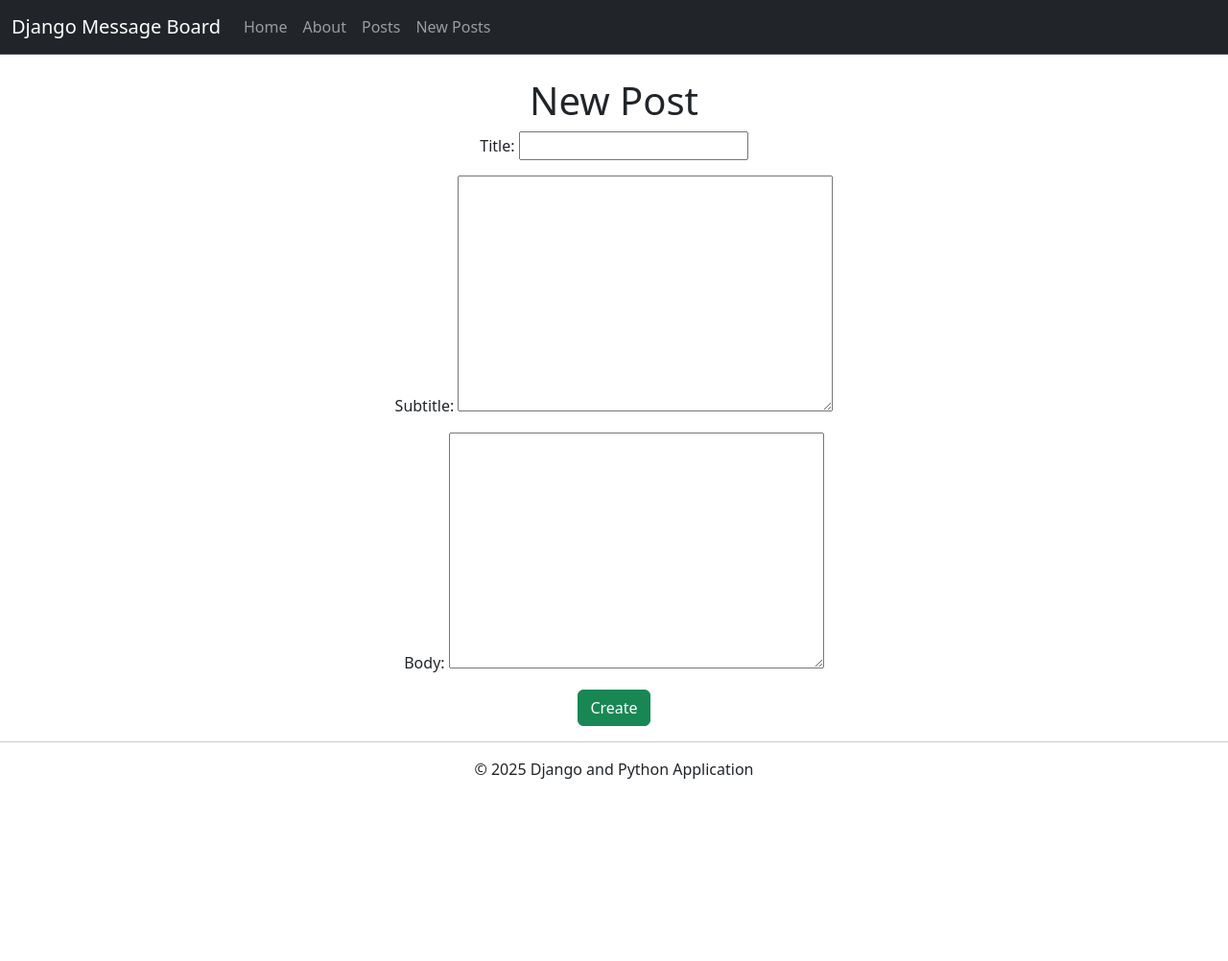
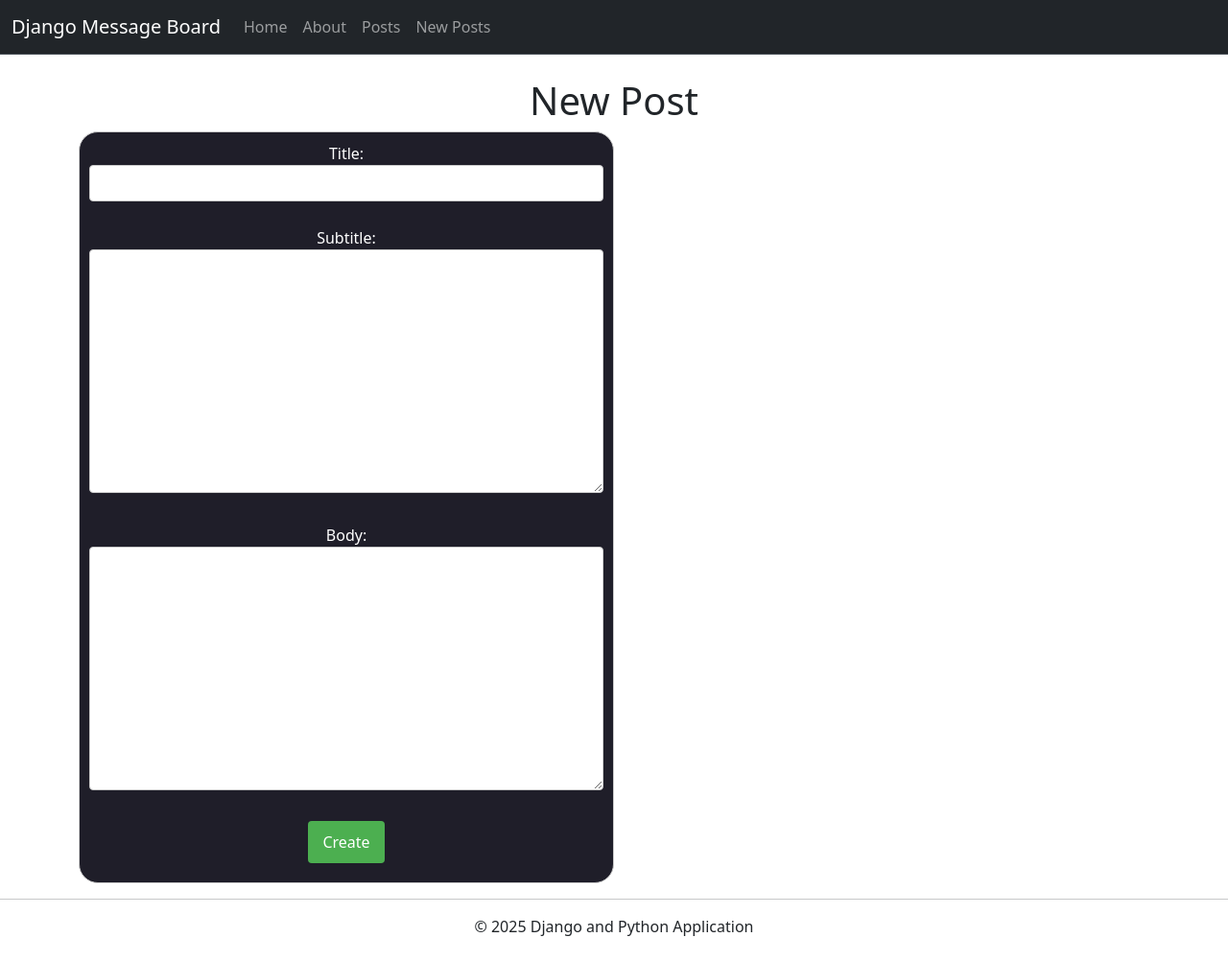
Before and after one commit to jammy-sdgku/112-MB, a Django app: page /posts/new/ in a window 1280 px wide. Shown: the whole page at 96% size. Before the commit the page ends 812 px from the top, so only its background shows below. Run offline with Django 5.2, Linux system fonts and the light colour scheme.

Commit message:
112 Final

```diff
--- a/posts/views.py
+++ b/posts/views.py
@@ -25,6 +25,7 @@ class PostListView(ListView): #inheritance
     #we can use queryset to filter the data.
     #queryset = Post.objects.filter(author='admin') #filtering the data to show only posts by author 'admin'
 
+   #What is the Django shortcut method to more easily render an html response? Render_to_response method
 
 class PostDetailView(DetailView):
     model = Post
--- a/static/css/posts.css
+++ b/static/css/posts.css
@@ -19,3 +19,42 @@
 .posts_list p1 {
     text-align: center;
 }
+
+.editForm {
+    display: block;
+    width: 50%;
+    padding: 10px;
+    border: 1px solid #ccc;
+    border-radius: 20px;
+    background-color: #1f1e29;
+    color: white;
+    align-items: center;
+}
+
+.editForm p {
+    display: block: margin-bottom: 10px;
+}
+
+.editForm label {
+    display: block margin-bottom: 5px;
+}
+
+.editForm input,
+.editForm textarea,
+.editForm select {
+    width: 100%;
+    margin-bottom: 10px;
+    padding: 6px;
+    border-radius: 4px;
+    border: 1px solid #ccc;
+}
+
+.editForm input.btn {
+    width: auto;
+    background-color: #4CAF50;
+    color: white;
+    padding: 10px 15px;
+    border: none;
+    border-radius: 4px;
+    cursor: pointer;
+}
--- a/templates/posts/new.html
+++ b/templates/posts/new.html
@@ -2,7 +2,7 @@
 {%block title %} Create New Post {% endblock title %} {% block content %}
 <div class="new_post">
   <h1>New Post</h1>
-  <form class="newForm" method="post">
+  <form class="editForm" method="post">
     {% csrf_token %} {{ form.as_p }}
     <input type="submit" value="Create" class="btn btn-success" />
   </form>
```
